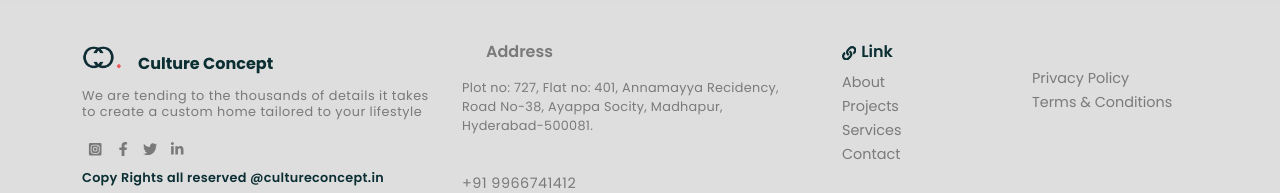
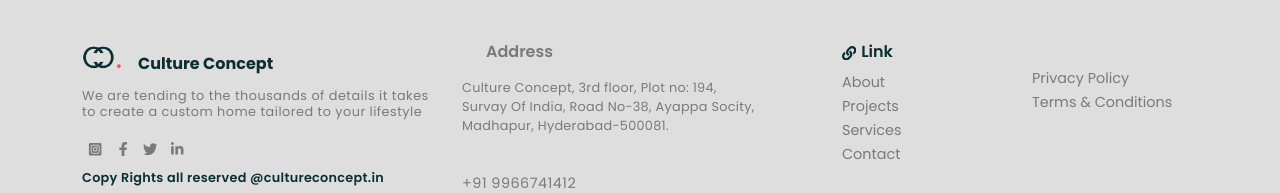
Before and after one commit to itsjayateja/Culture-Concept, a React (Create React App) app in the folder cultureconcept/: page / in a window 1280 px wide. Shown: the part 4036-4229 px from the top of the page. Built offline with nearby package versions, Linux system fonts and the light colour scheme; some icons are missing.

Commit message:
ADDRESS CHANGE

```diff
--- a/cultureconcept/src/components/layout/Footer.js
+++ b/cultureconcept/src/components/layout/Footer.js
@@ -68,9 +68,10 @@ const Footer = () => {
                 </h5>
               </div>
               <div className="address-text">
-                Plot no: 727, Flat no: 401, Annamayya Recidency,
-                <br /> Road No-38, Ayappa Socity, Madhapur, <br />
-                Hyderabad-500081.
+                Culture Concept, 3rd floor, Plot no: 194, <br />
+                Survay Of India, Road No-38, Ayappa Socity,
+                <br />
+                Madhapur, Hyderabad-500081.
               </div>
             </a>
             <div className="Footer-phone">
```
